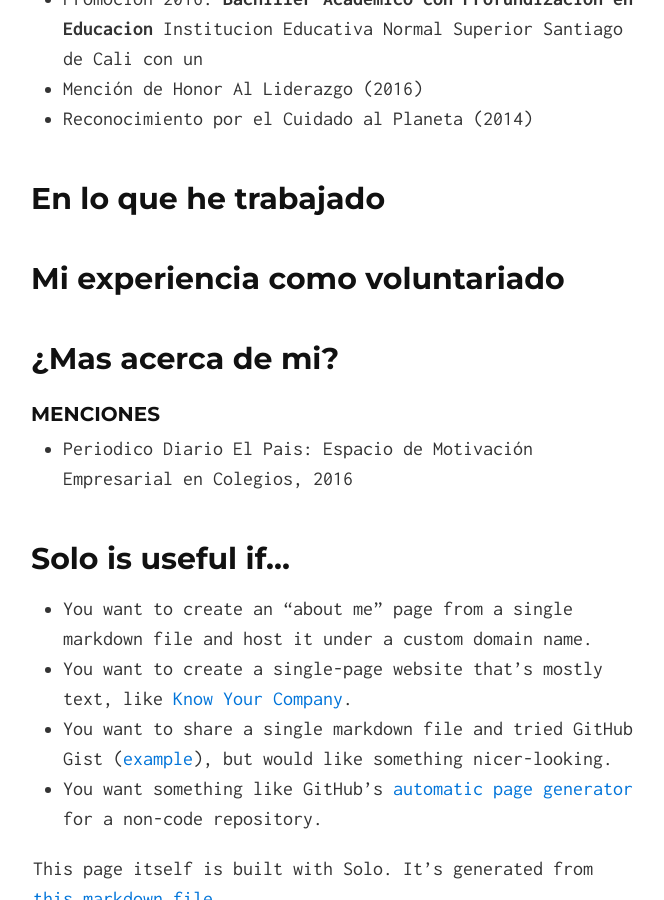
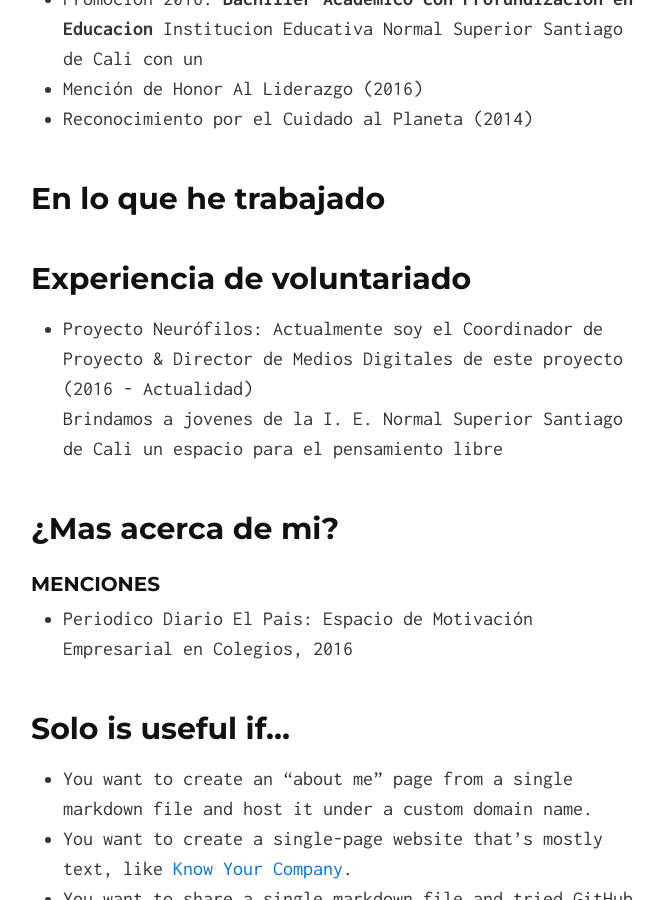
Before and after one commit to MaurooRen/maurooren.github.io, a Jekyll site: the page built from index.md, in a window 1280 px wide and 900 px high, scrolled down 666 px. Shown: the whole window, without its empty margins (307-971 px from the left). Built offline with Jekyll 4.4.1, drawn with Linux system fonts in a browser that asks for light colours; nearby versions of some CDN libraries.

Commit message:
Education

```diff
--- a/index.md
+++ b/index.md
@@ -21,7 +21,9 @@ layout: default
 ## En lo que he trabajado
 
 
-## Mi experiencia como voluntariado
+## Experiencia de voluntariado
+
+* Proyecto Neurófilos: Actualmente soy el Coordinador de Proyecto & Director de Medios Digitales de este proyecto (2016 - Actualidad)<br>Brindamos a jovenes de la I. E. Normal Superior Santiago de Cali un espacio para el pensamiento libre
 
 
 ## ¿Mas acerca de mi?
```
